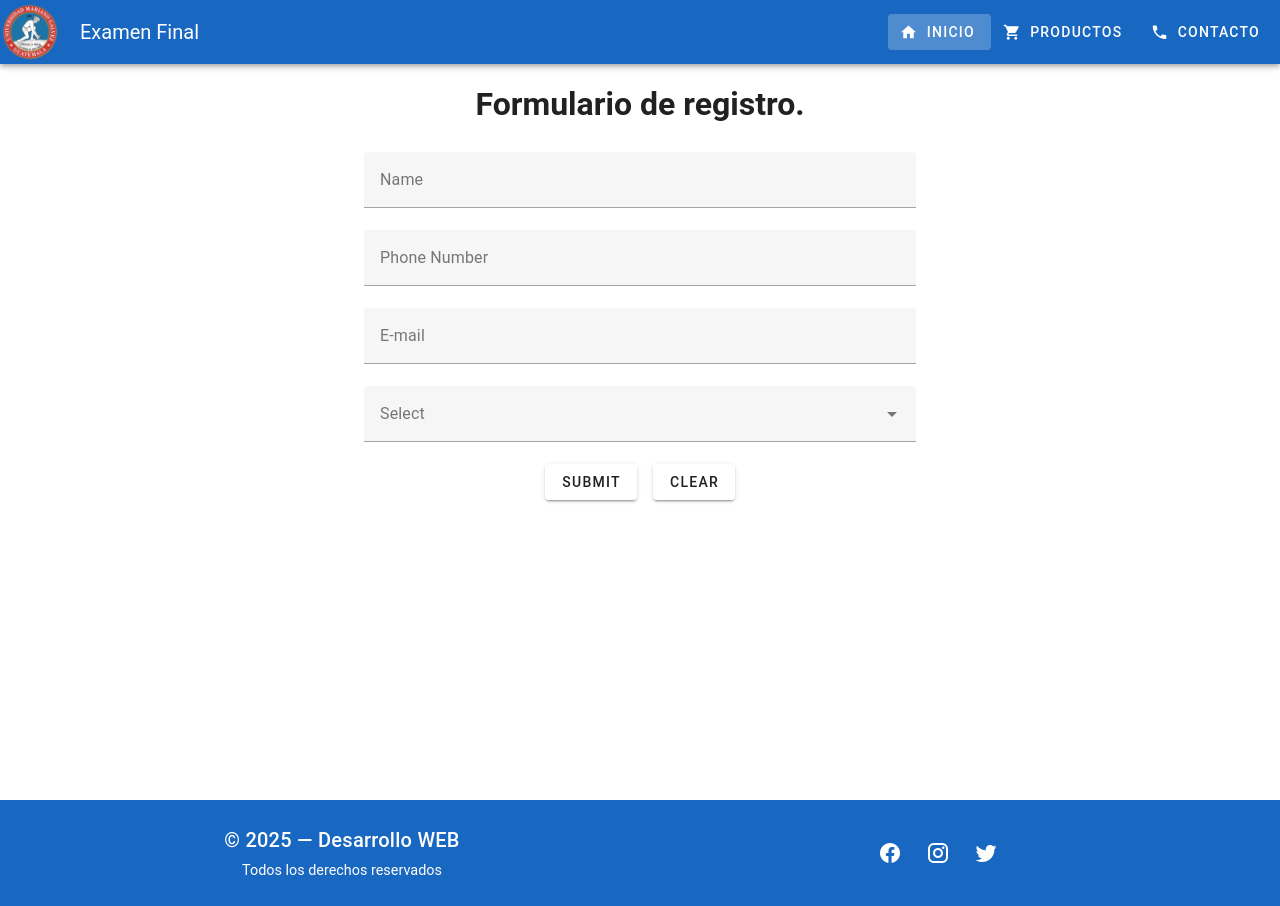
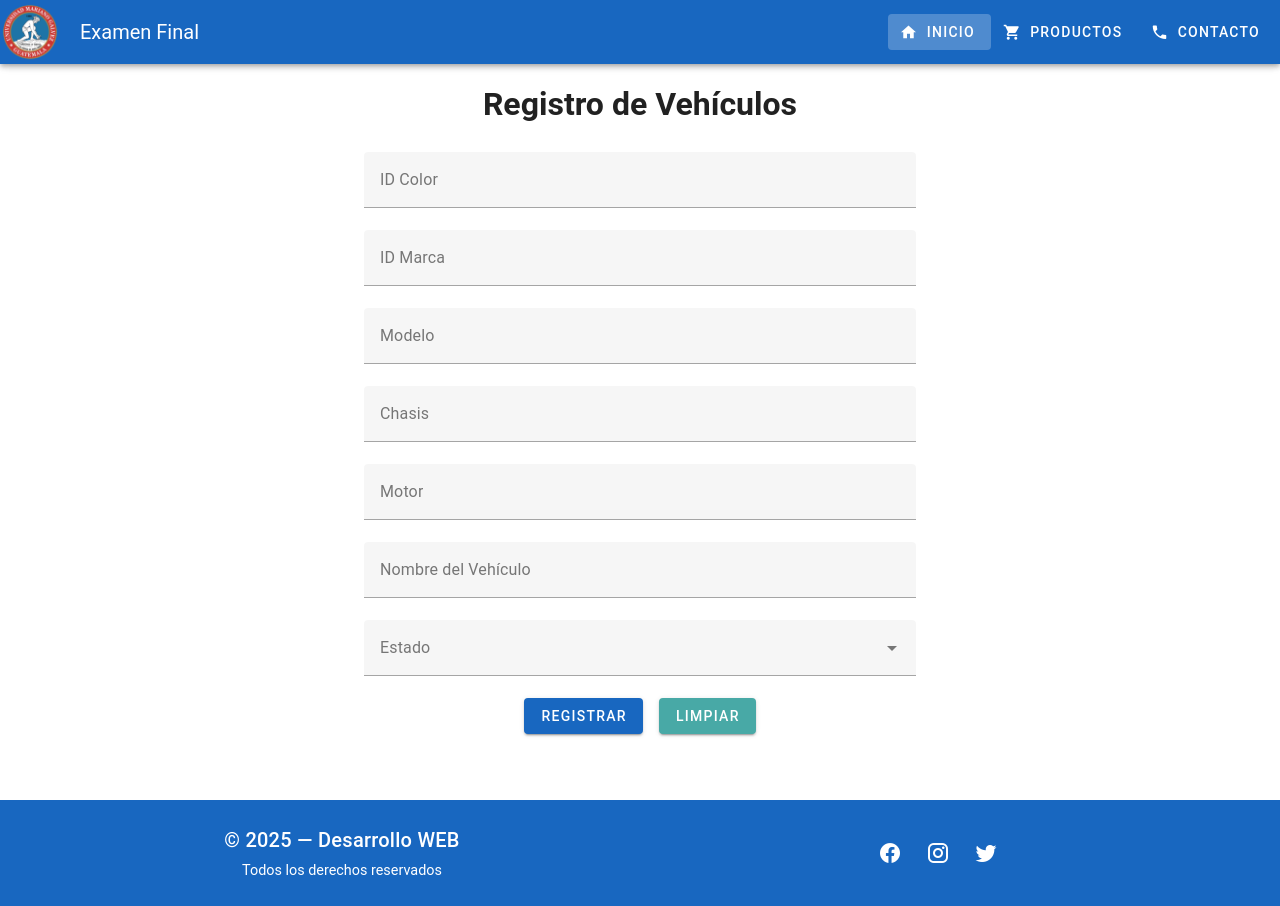
Before and after one commit to dgaitan2025/EFDW, a Vue app: page / in a window 1280 px wide. Built offline with nearby package versions, Linux system fonts and the light colour scheme.

Commit message:
se agrega consumo de api

```diff
--- /dev/null
+++ b/src/ServiceAPI/apiConfig.js
@@ -0,0 +1,18 @@
+// DOminio
+export const API_RD = "https://api-llavero-rd.onrender.com"//PRINCIPAL"https://api-llavero-rd.onrender.com" ALTERNO//"https://rd-api-llaveros.onrender.com"//"https://pllaverosweb-d8fnd6d8dyd8hdgb.canadacentral-01.azurewebsites.net"//"https://localhost:7291"//"https://apitect.somee.com"; //RD"http://pruebas.somee.com/"//
+const API_DG = "http://localhost:5299"; //DG http://localhost:5299 -
+const API_biometrica = "https://www.daossystem.pro"
+
+
+// Endpoints organizados
+export const ENDPOINTS = {
+  //Darwin
+  registrar:"/api/Vehiculos/Crud",
+
+
+};
+
+// Helper para armar URLs completas
+export const UrlWithApiRD = (endpoint) => `${API_RD}${endpoint}`;
+export const UrlWithApiDG = (endpoint) => `${API_DG}${endpoint}`;
+export const UrlWithApiFace = (endpoint) => `${API_biometrica}${endpoint}`;
--- /dev/null
+++ b/src/utils/vehiculosService.js
@@ -0,0 +1,19 @@
+import { ENDPOINTS, UrlWithApiDG } from "../ServiceAPI/apiConfig";
+
+export const registrarVehiculo = async (vehiculo) => {
+  try {
+    const response = await fetch(UrlWithApiDG(ENDPOINTS.registrar), {
+      method: "POST",
+      headers: {
+        "Content-Type": "application/json",
+      },
+      body: JSON.stringify(vehiculo),
+    });
+
+    const data = await response.json();
+    return data;
+  } catch (error) {
+    console.error("Error al registrar vehículo:", error);
+    return { success: false, message: "Error de conexión con el servidor" };
+  }
+};
--- a/src/views/HomeView.vue
+++ b/src/views/HomeView.vue
@@ -1,62 +1,95 @@
 <template>
   <v-container class="text-center">
-    <h1>Formulario de registro.</h1>
+    <h1>Registro de Vehículos</h1>
 
     <form @submit.prevent="submit" class="pa-6 mx-auto text-center" style="max-width: 600px;">
-      <v-text-field v-model="name.value.value" :counter="10" :error-messages="name.errorMessage.value"
-        label="Name"></v-text-field>
+      <v-text-field v-model="idcolor.value.value" :error-messages="idcolor.errorMessage.value" label="ID Color"
+        type="number" required></v-text-field>
 
-      <v-text-field v-model="phone.value.value" :counter="8" :error-messages="phone.errorMessage.value"
-        label="Phone Number"></v-text-field>
+      <v-text-field v-model="idmarca.value.value" :error-messages="idmarca.errorMessage.value" label="ID Marca"
+        type="number" required></v-text-field>
 
-      <v-text-field v-model="email.value.value" :error-messages="email.errorMessage.value"
-        label="E-mail"></v-text-field>
+      <v-text-field v-model="modelo.value.value" :error-messages="modelo.errorMessage.value" label="Modelo"
+        type="number" required></v-text-field>
 
-      <v-select v-model="select.value.value" :error-messages="select.errorMessage.value" :items="items"
-        label="Select"></v-select>
+      <v-text-field v-model="chasis.value.value" :error-messages="chasis.errorMessage.value" label="Chasis"
+        required></v-text-field>
 
-      <v-btn class="me-4" type="submit">
-        submit
+      <v-text-field v-model="motor.value.value" :error-messages="motor.errorMessage.value" label="Motor"
+        required></v-text-field>
+
+      <v-text-field v-model="nombre.value.value" :error-messages="nombre.errorMessage.value" label="Nombre del Vehículo"
+        required></v-text-field>
+
+      <v-select v-model="activo.value.value" :items="items" item-title="text" item-value="value" label="Estado"
+        required></v-select>
+
+      <v-btn color="primary" class="me-4" type="submit">
+        Registrar
       </v-btn>
 
-      <v-btn @click="handleReset">
-        clear
+      <v-btn color="secondary" @click="handleReset">
+        Limpiar
       </v-btn>
     </form>
-
   </v-container>
-
 </template>
 
 <script setup>
-import { ref } from 'vue'
-import { useField, useForm } from 'vee-validate'
+import { ref } from "vue";
+import { useField, useForm } from "vee-validate";
+import { registrarVehiculo } from "../utils/vehiculosService";
 
-const { handleSubmit, resetForm } = useForm()
+// Configuración de Vee Validate
+const { handleSubmit, resetForm } = useForm();
 
-const name = useField('name', value => {
-  if (!value || value.length < 2) return 'Name needs to be at least 2 characters.'
-  return true
-})
+// Campos del formulario
+const idcolor = useField("idcolor", value => (!value ? "Campo requerido" : true));
+const idmarca = useField("idmarca", value => (!value ? "Campo requerido" : true));
+const modelo = useField("modelo", value => (!value ? "Campo requerido" : true));
+const chasis = useField("chasis", value => (!value ? "Campo requerido" : true));
+const motor = useField("motor", value => (!value ? "Campo requerido" : true));
+const nombre = useField("nombre", value => (!value ? "Campo requerido" : true));
+const activo = useField("activo", value => value === null ? "Selecciona el estado" : true);
 
-const phone = useField('phone', value => {
-  if (!/^[0-9-]{8}$/.test(value)) return 'Phone number needs to be at least 8 digits.'
-  return true
-})
+const items = ref([
+  { text: 'Activo', value: 1 },
+  { text: 'Inactivo', value: 0 }
+]);
 
-const email = useField('email', value => {
-  if (!/^[a-z.-]+@[a-z.-]+\.[a-z]+$/i.test(value)) return 'Must be a valid e-mail.'
-  return true
-})
 
-const select = useField('select', value => {
-  if (!value) return 'Select an item.'
-  return true
-})
+// Envío del formulario
+const submit = handleSubmit(async (values) => {
+  try {
+    // Agregamos los campos que no vienen del formulario
+    const vehiculo = {
 
-const items = ref(['Estudiante', 'Trabajador'])
+      idcolor: parseInt(values.idcolor),
+      idmarca: parseInt(values.idmarca),
+      modelo: parseInt(values.modelo),
+      chasis: values.chasis,
+      motor: values.motor,
+      nombre: values.nombre,
+      activo: parseInt(values.activo),
+      accion: "C"
+    };
 
-const submit = handleSubmit(values => {
-  alert(JSON.stringify(values, null, 2))
-})
+    console.log("Enviando vehículo:", vehiculo);
+
+    const resultado = await registrarVehiculo(vehiculo);
+
+    if (resultado.success) {
+      alert(`Vehículo registrado correctamente. ID generado: ${resultado.idGenerado}`);
+      resetForm();
+    } else {
+      alert(`Error: ${resultado.message}`);
+    }
+  } catch (error) {
+    console.error("Error al registrar vehículo:", error);
+    alert("Ocurrió un error al registrar el vehículo.");
+  }
+});
+
+// Limpiar formulario
+const handleReset = () => resetForm();
 </script>
```
